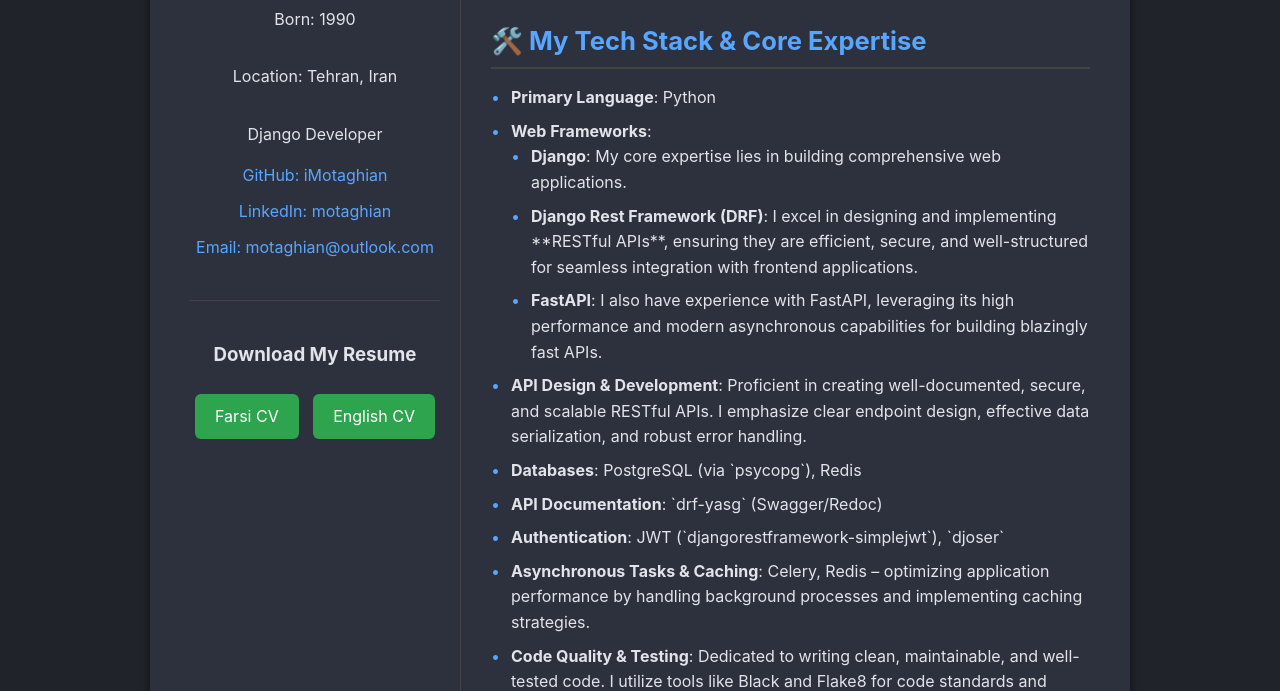
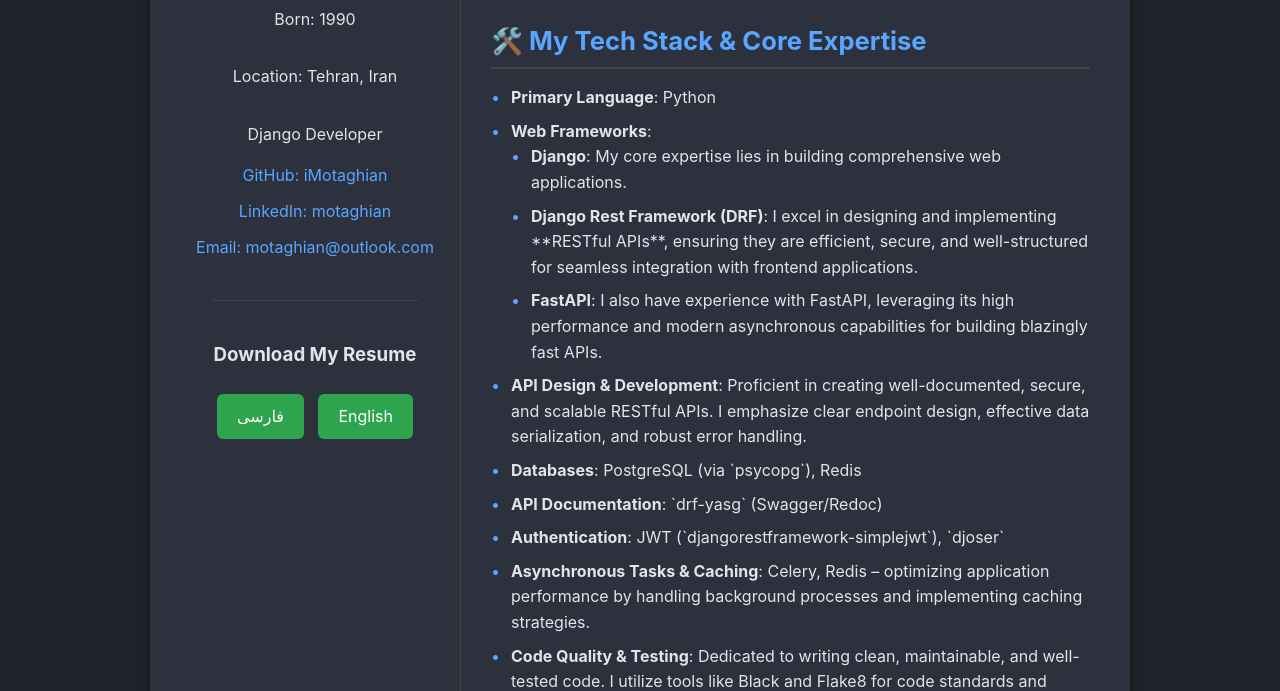
Before and after one commit to iMotaghian/imotaghian.github.io, a plain HTML site: page index.html in a window 1280 px wide. Shown: the part 409-1100 px from the top of the page. Drawn offline with Linux system fonts and the light colour scheme.

Commit message:
Update index.html

```diff
--- a/index.html
+++ b/index.html
@@ -313,8 +313,8 @@
 
             <div class="download-cv">
                 <h3>Download My Resume</h3>
-                <a href="http://imehrdad.ir/m/mehrdad-motaghian-cv-fa.pdf" target="_blank">Farsi CV</a>
-                <a href="http://imehrdad.ir/m/mehrdad-motaghian-cv-en.pdf" target="_blank">English CV</a>
+                <a href="http://imehrdad.ir/m/mehrdad-motaghian-cv-fa.pdf" target="_blank">فارسی</a>
+                <a href="http://imehrdad.ir/m/mehrdad-motaghian-cv-en.pdf" target="_blank">English</a>
             </div>
         </div>
 
```
